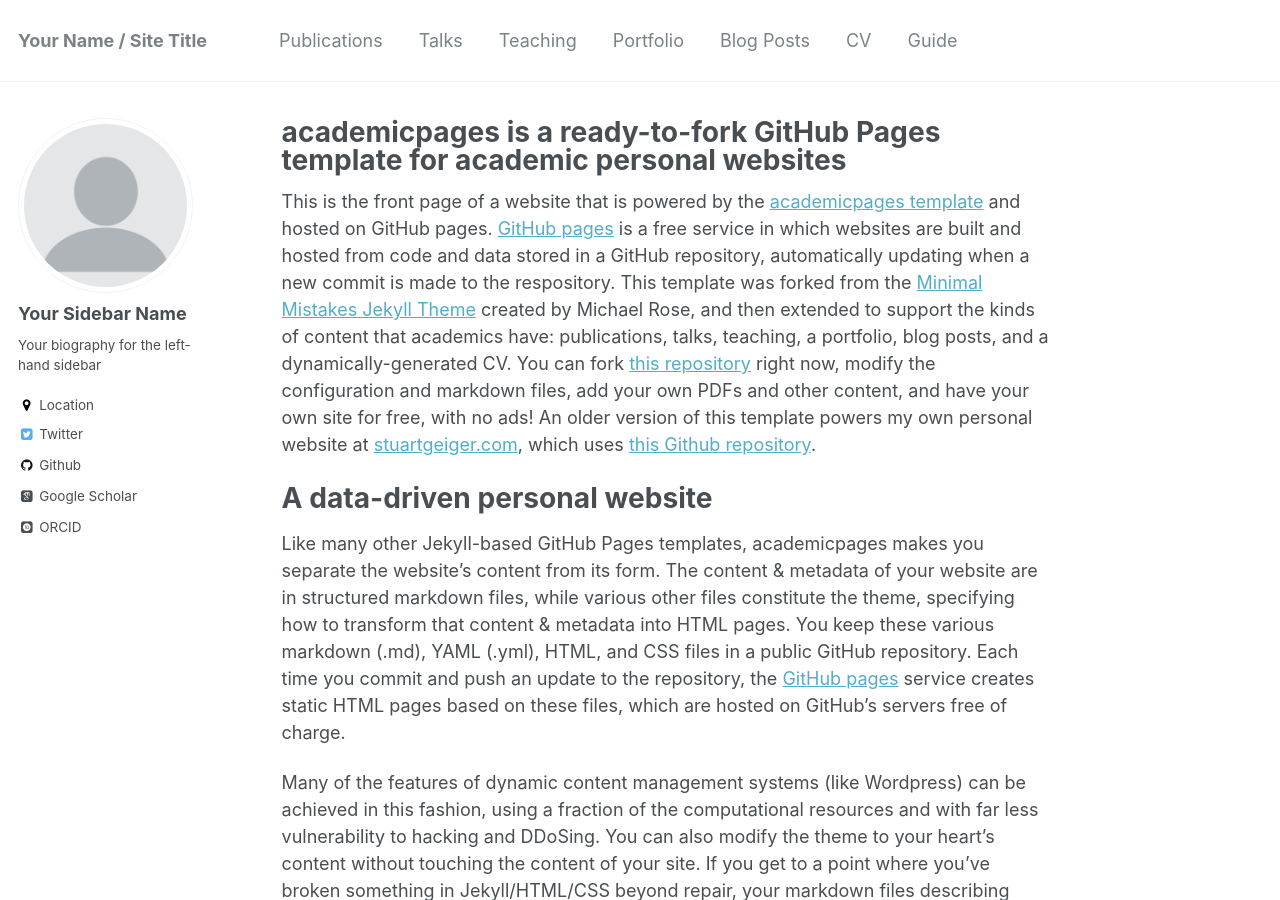
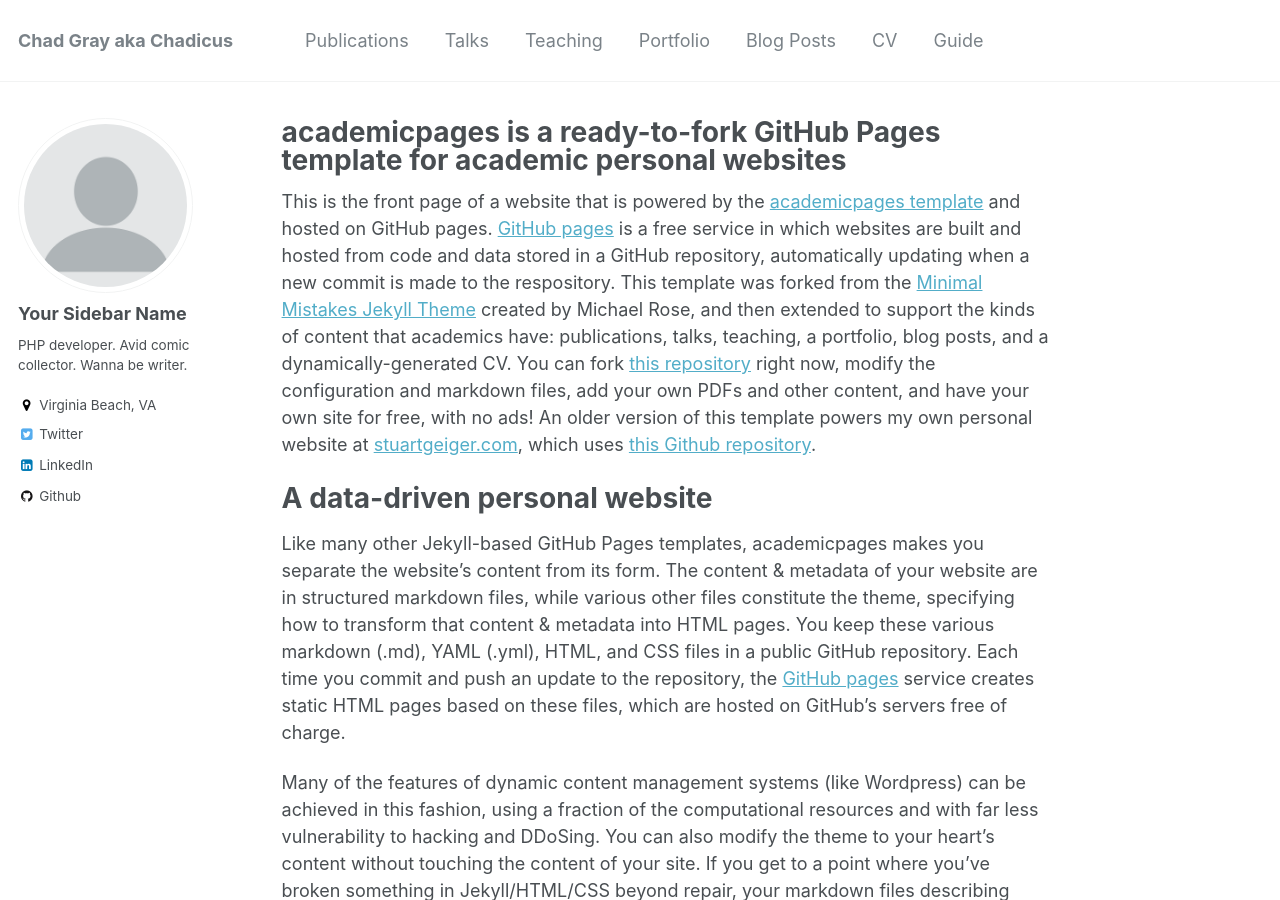
Before and after one commit to chadicus/chadicus.github.io, a Jekyll site: the page built from _pages/about.md, in a window 1280 px wide and 900 px high. Built offline with Jekyll 4.4.1, drawn with Linux system fonts in a browser that asks for light colours; some web fonts are replaced; some of the changed text lies outside the part shown.

Commit message:
Update config value

```diff
--- a/_config.yml
+++ b/_config.yml
@@ -7,13 +7,13 @@
 
 # Site Settings
 locale                   : "en-US"
-title                    : "Your Name / Site Title"
+title                    : "Chad Gray aka Chadicus"
 title_separator          : "-"
-name                     : &name "Your Name"
-description              : &description "personal description"
-url                      : https://academicpages.github.io # the base hostname & protocol for your site e.g. "https://mmistakes.github.io"
+name                     : &name "Chad Gray"
+description              : &description "PHP developer. Avid comic collector. Wanna be writer."
+url                      : https://chadicus.github.io # the base hostname & protocol for your site e.g. "https://mmistakes.github.io"
 baseurl                  : "" # the subpath of your site, e.g. "/blog"
-repository               : "academicpages/academicpages.github.io"
+repository               : "chadicus/chadicus.github.io"
 teaser                   :  # filename of teaser fallback teaser image placed in /images/, .e.g. "500x300.png"
 breadcrumbs              : false # true, false (default)
 words_per_minute         : 160
@@ -70,22 +70,20 @@ social:
   name                   : # If the user or organization name differs from the site's name
   links: # An array of links to social media profiles
 
-
 # Analytics
 analytics:
   provider               :  "google-universal" # false (default), "google", "google-universal", "custom"
   google:
     tracking_id          :
 
-
 # Site Author
 author:
   name             : "Your Sidebar Name"
   avatar           : "profile.png"
-  bio              : "Your biography for the left-hand sidebar"
-  location         : "Location"
+  bio              : "PHP developer. Avid comic collector. Wanna be writer."
+  location         : "Virginia Beach, VA"
   employer         :
-  googlescholar    : "http://yourfullgooglescholarurl.com"
+  googlescholar    :
   email            :
   uri              :
   bitbucket        :
@@ -94,25 +92,24 @@ author:
   flickr           :
   facebook         :
   foursquare       :
-  github           : "academicpages"
+  github           : "chadicus"
   google_plus      :
   keybase          :
   instagram        :
   lastfm           :
-  linkedin         :
-  orcid            : "http://orcid.org/yourorcidurl"
+  linkedin         : "chadicus"
+  orcid            :
   pinterest        :
   soundcloud       :
-  stackoverflow    : # http://stackoverflow.com/users/123456/username
+  stackoverflow    :
   steam            :
   tumblr           :
-  twitter          : "replacethistwitterhandle"
+  twitter          : "chadicus78"
   vine             :
   weibo            :
   xing             :
   youtube          :
   wikipedia        :
-
 
 # Reading Files
 include:
@@ -148,14 +145,12 @@ keep_files:
 encoding: "utf-8"
 markdown_ext: "markdown,mkdown,mkdn,mkd,md"
 
-
 # Conversion
 markdown: kramdown
 highlighter: rouge
 lsi: false
 excerpt_separator: "\n\n"
 incremental: false
-
 
 # Markdown Processing
 kramdown:
@@ -167,7 +162,6 @@ kramdown:
   toc_levels: 1..6
   smart_quotes: lsquo,rsquo,ldquo,rdquo
   enable_coderay: false
-
 
 # Collections
 collections:
@@ -183,7 +177,6 @@ collections:
   talks:
     output: true
     permalink: /:collection/:path/
-
 
 # Defaults
 defaults:
@@ -246,13 +239,11 @@ sass:
   sass_dir: _sass
   style: compressed # http://sass-lang.com/documentation/file.SASS_REFERENCE.html#output_style
 
-
 # Outputting
 permalink: /:categories/:title/
 # paginate: 5 # amount of posts to show
 # paginate_path: /page:num/
 timezone: America/Los_Angeles # http://en.wikipedia.org/wiki/List_of_tz_database_time_zones
-
 
 # Plugins
 gems:
@@ -268,7 +259,6 @@ whitelist:
   - jekyll-gist
   - jekyll-feed
   - jemoji
-
 
 # Archives
 #  Type
@@ -298,7 +288,6 @@ tag_archive:
 #     category: /categories/:name/
 #     tag: /tags/:name/
 
-
 # HTML Compression
 # - http://jch.penibelst.de/
 compress_html:
```
